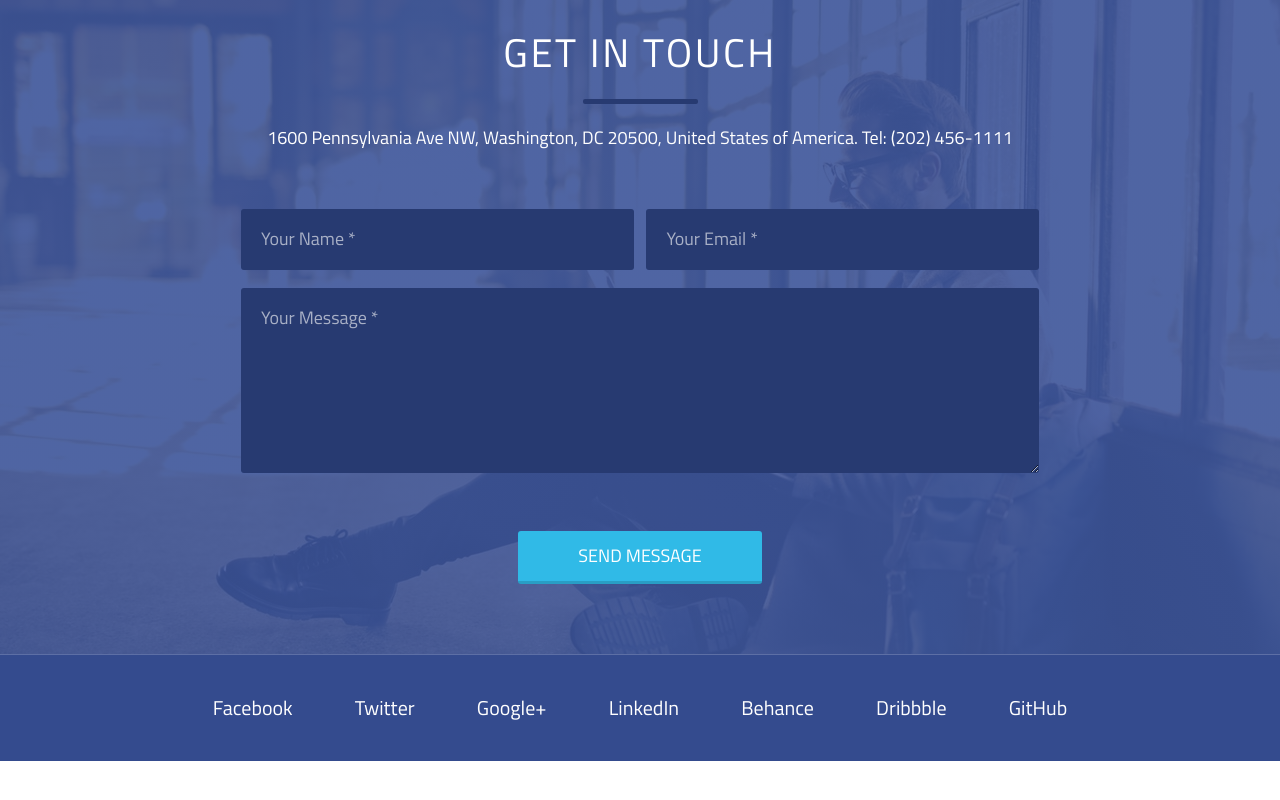
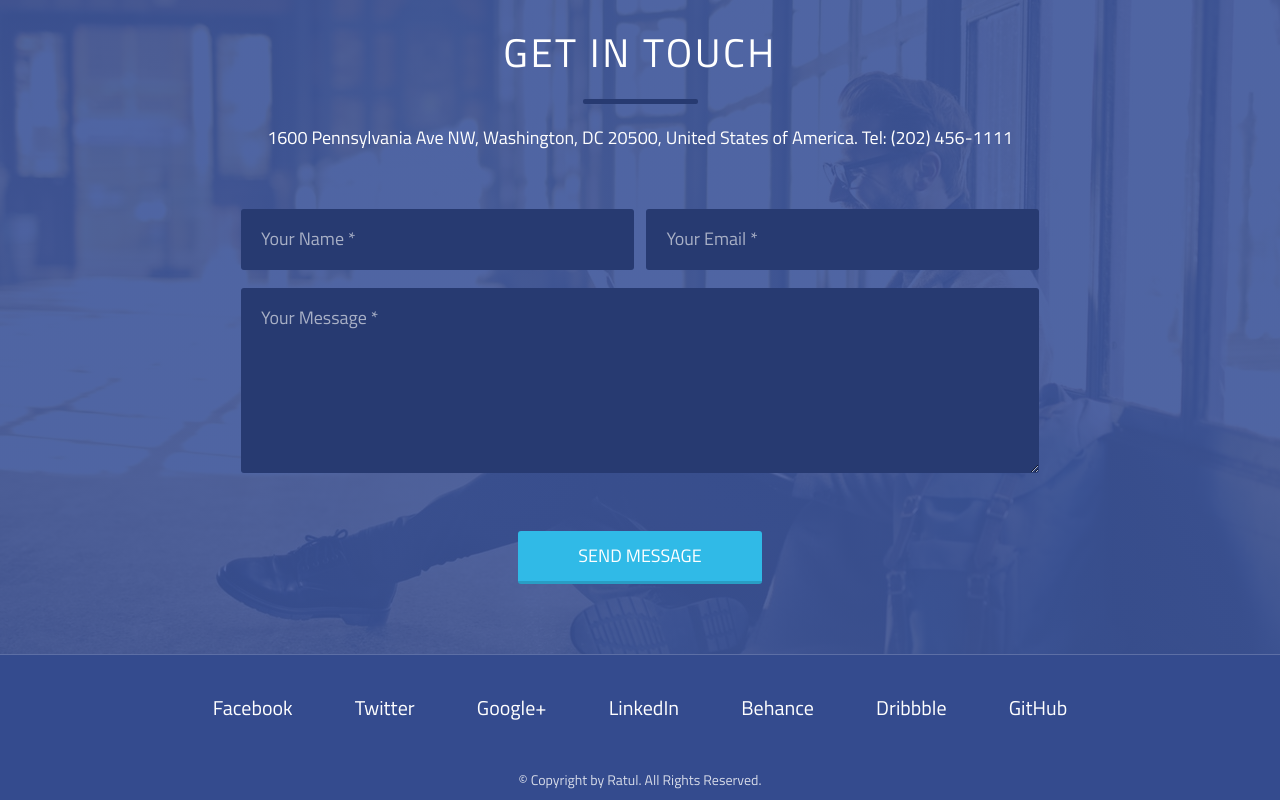
Before and after one commit to tanvirrahat/Cuda--template, a plain HTML site: page index.html in a window 1280 px wide. Shown: the part 4629-5429 px from the top of the page. Before the commit the page ends 5390 px from the top, so only its background shows below. Drawn offline with nearby package versions, Linux system fonts and the light colour scheme.

Commit message:
Copyright added

```diff
--- a/index.html
+++ b/index.html
@@ -337,6 +337,9 @@
                 <li><a href="#">GitHub</a></li>
             </ul>
         </div>
+        <div class="row copyright-ratul">
+            <p>&copy; Copyright by Ratul. All Rights Reserved.</p>
+        </div>
     </footer>
     <!--******END OF FOOTER SECTION ******-->
 
--- a/resources/css/style.css
+++ b/resources/css/style.css
@@ -514,3 +514,11 @@ footer ul li:hover a:visited {
     color: #30bae7;
     transition: 0.2s;
 }
+/*************COPYRIGHT****************/
+.copyright-ratul {
+    padding: 1rem 0;
+}
+.copyright-ratul p {
+    font-size: 1.4rem;
+    color: rgba(255, 255, 255, 0.8);
+}
```
